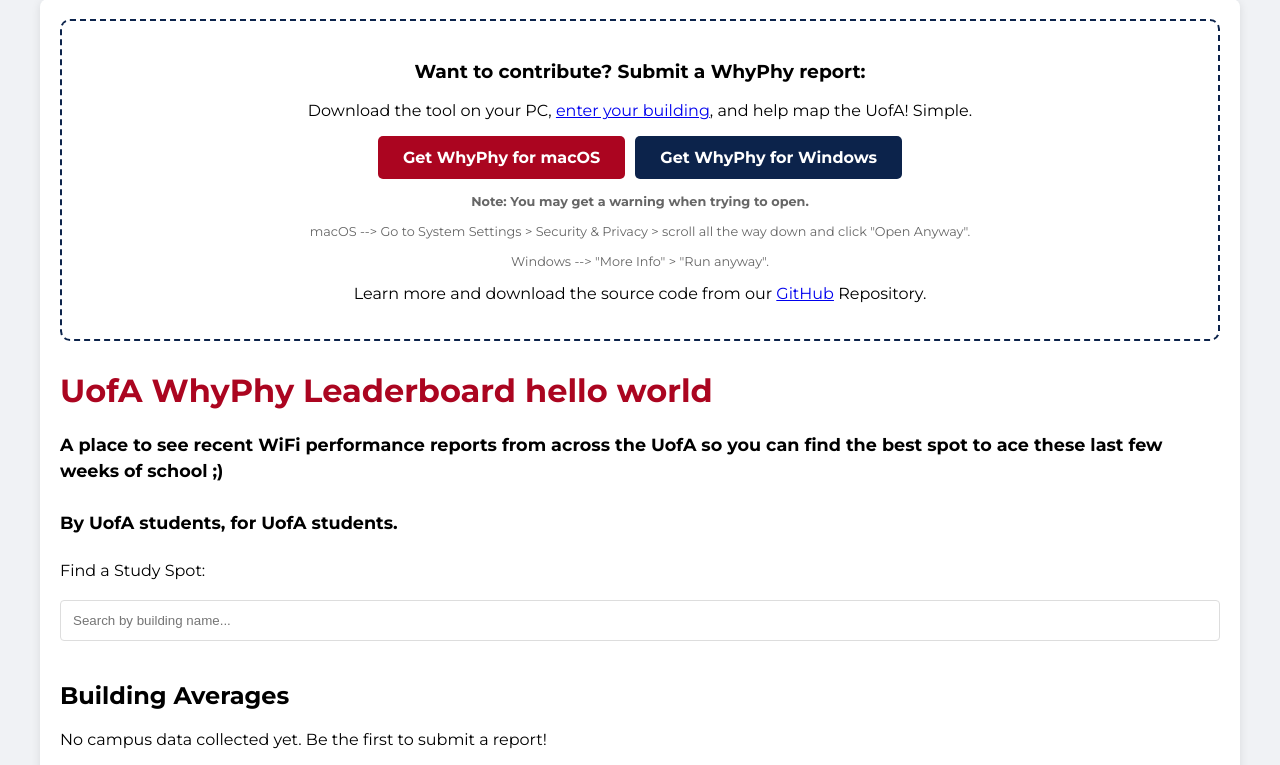
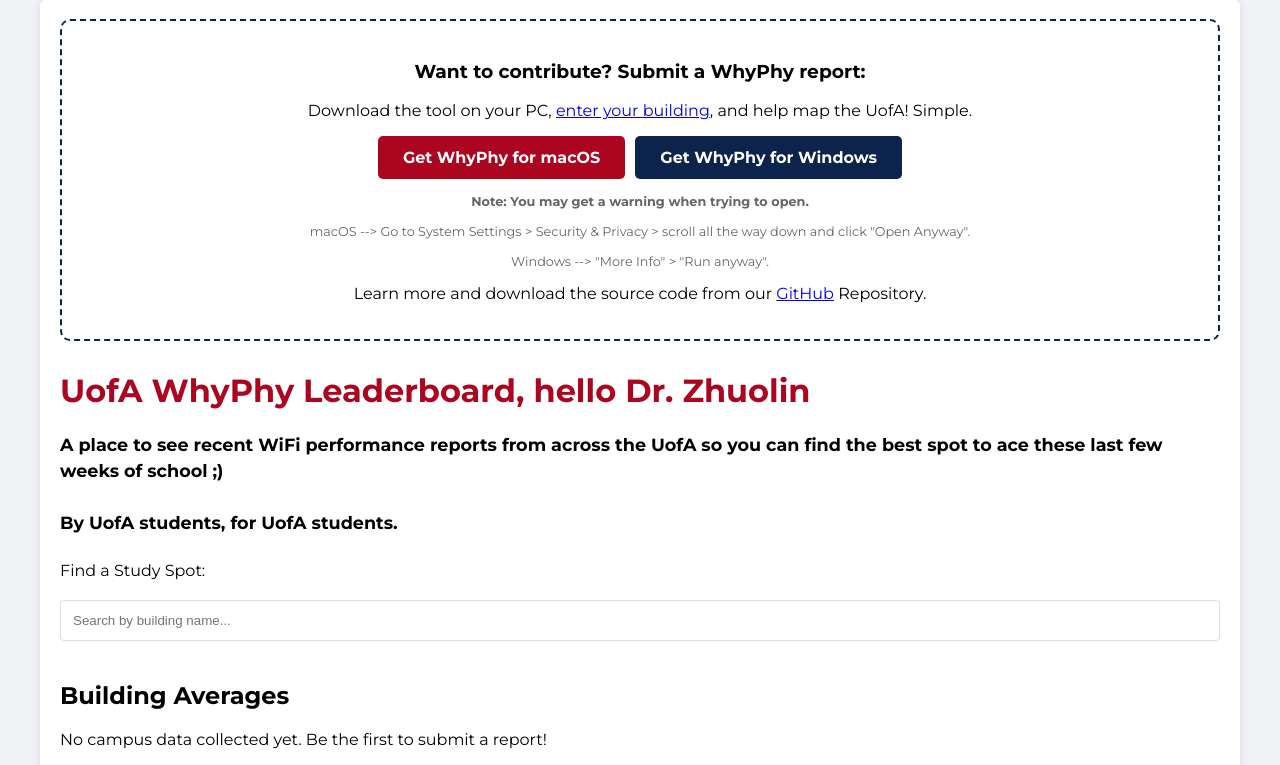
Before and after one commit to alecodominguez/GetYourWhyPhy, a FastAPI app: page / in a window 1280 px wide. Shown: the part 41-806 px from the top of the page. Run offline with FastAPI, Linux system fonts and the light colour scheme; data that the repository does not hold is empty.

Commit message:
Testing git pull at server restart.

```diff
--- a/templates/index.html
+++ b/templates/index.html
@@ -183,7 +183,7 @@
         </p>
     </div>
 
-    <h1>UofA WhyPhy Leaderboard hello world</h1>
+    <h1>UofA WhyPhy Leaderboard, hello Dr. Zhuolin</h1>
     <p class="subtitle">A place to see recent WiFi performance reports from across the UofA so you can find the best
         spot to ace these last few weeks of school ;)</p>
     <p class="subtitle">By UofA students, for UofA students.</p>
```
